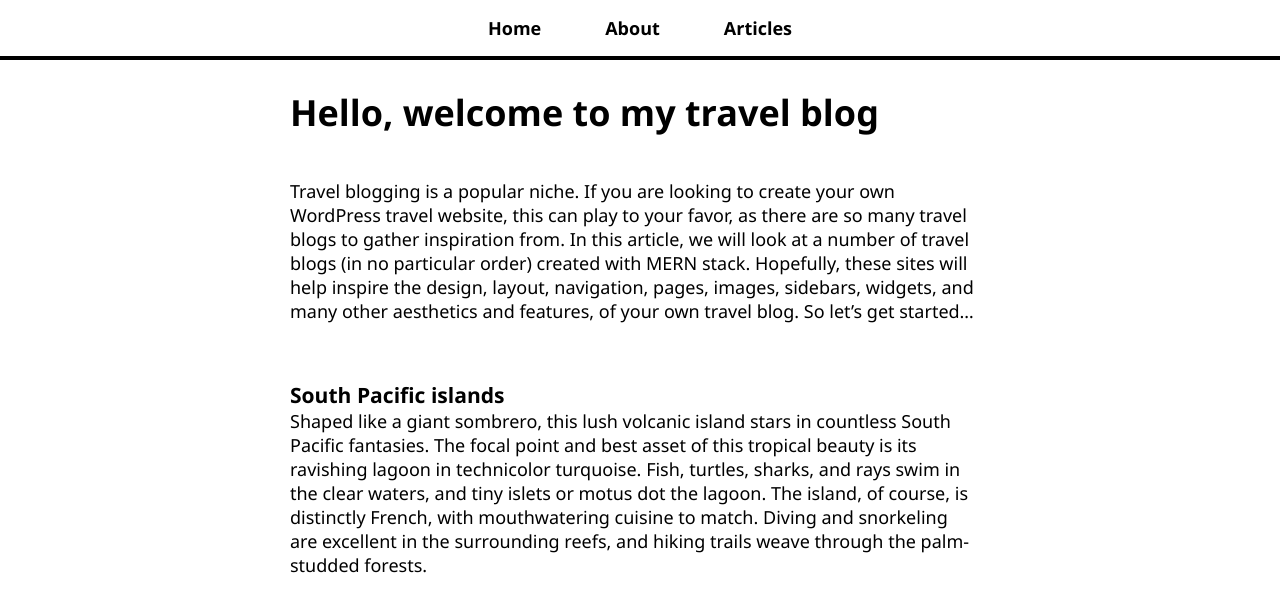
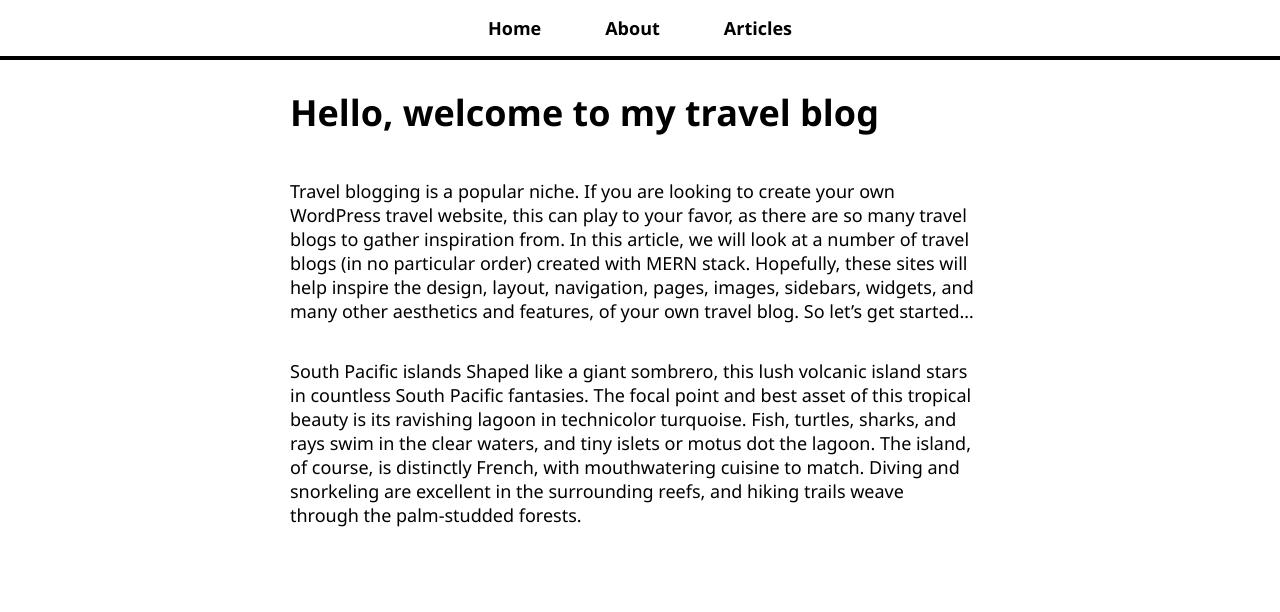
Before and after one commit to kevinjacob2001/Blog__MERN, a React (Create React App) app: page / in a window 1280 px wide. Shown: the top 612 px of the page. Built offline with nearby package versions, Linux system fonts and the light colour scheme.

Commit message:
added proxy to package.json

```diff
--- a/package.json
+++ b/package.json
@@ -2,6 +2,7 @@
   "name": "blog_mern",
   "version": "0.1.0",
   "private": true,
+  "proxy":"http://localhost:8050/",
   "dependencies": {
     "@testing-library/jest-dom": "^4.2.4",
     "@testing-library/react": "^9.5.0",
--- a/src/pages/homepage.jsx
+++ b/src/pages/homepage.jsx
@@ -14,7 +14,7 @@ In this article, we will look at a number of travel blogs (in no particular orde
       <br />
 
       <p>
-          <h3>South Pacific islands</h3>
+          South Pacific islands
         Shaped like a giant sombrero, this lush volcanic island stars in
         countless South Pacific fantasies. The focal point and best asset of
         this tropical beauty is its ravishing lagoon in technicolor turquoise.
```
